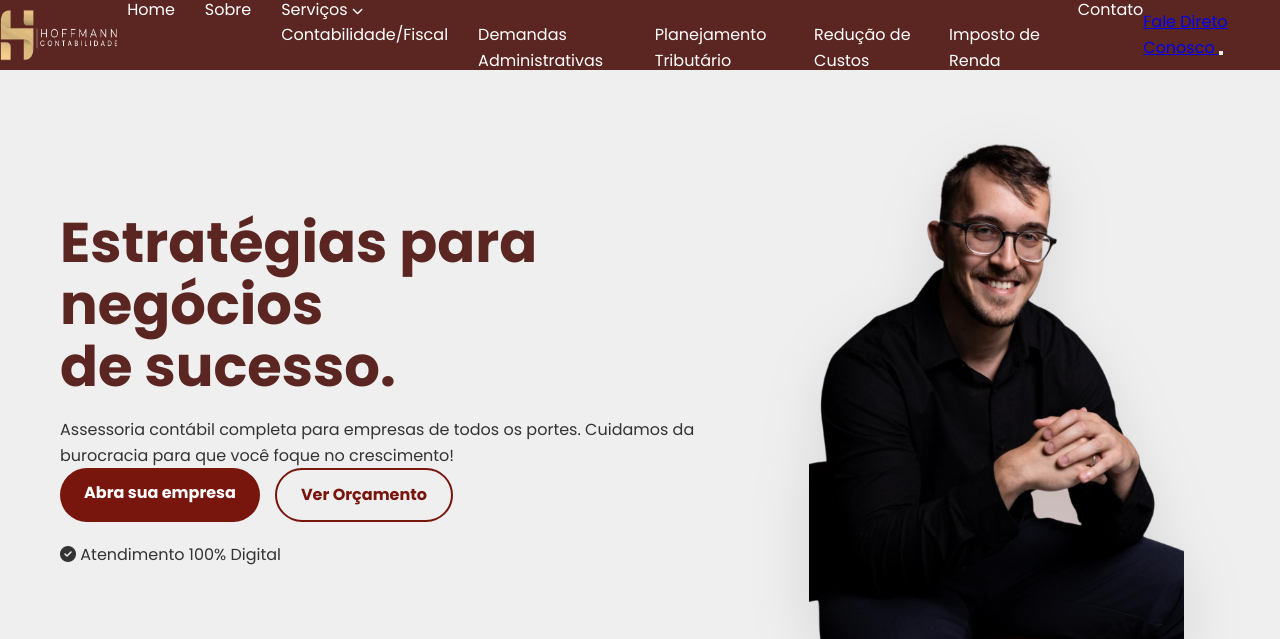
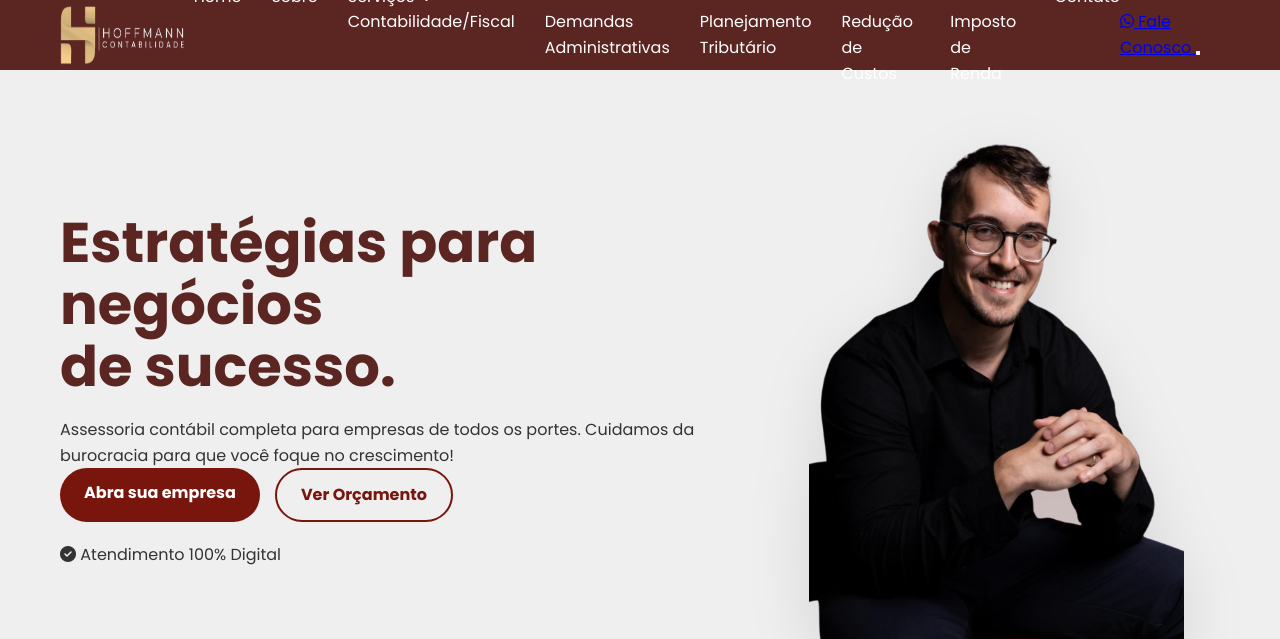
Before and after one commit to Kelvin-Luis-Dev/hoffmancontabilidade, a Flask app: page / in a window 1280 px wide. Shown: the top 639 px of the page. Run offline with Flask 2, Linux system fonts and the light colour scheme; some libraries are stand-ins or nearby versions.

Commit message:
Update base.html

```diff
--- a/templates/base.html
+++ b/templates/base.html
@@ -21,17 +21,17 @@
 </head>
 <body>
   <header class="site-header">
-    <div class="header-inner">
+    <div class="container header-inner">
       <a class="logo" href="{{ url_for('home') }}" aria-label="Página inicial">
-        <img src="{{ url_for('static', filename='img/logoenome.png') }}" alt="Hoffmann Contabilidade" height="52">
+        <img src="{{ url_for('static', filename='img/logoenome.png') }}" alt="Hoffmann Contabilidade" height="60">
       </a>
 
-      <nav id="main-nav" class="main-nav" role="navigation" aria-label="Menu principal">
+      <nav id="main-nav" class="main-nav">
         <ul>
           <li><a href="{{ url_for('home') }}" class="{% if request.endpoint == 'home' %}active{% endif %}">Home</a></li>
           <li><a href="{{ url_for('sobre') }}" class="{% if request.endpoint == 'sobre' %}active{% endif %}">Sobre</a></li>
           <li class="has-dropdown">
-            <a href="{{ url_for('servicos') }}">Serviços <i class="fas fa-chevron-down" style="font-size: 0.7em;"></i></a>
+            <a href="#">Serviços <i class="fas fa-chevron-down"></i></a>
             <ul class="dropdown">
               <li><a href="{{ url_for('servicos') }}#contabilidade-fiscal">Contabilidade/Fiscal</a></li>
               <li><a href="{{ url_for('servicos') }}#ir-pf-pj">Demandas Administrativas</a></li>
@@ -45,16 +45,15 @@
       </nav>
 
       <div class="header-actions">
-        <a href="https://wa.me/5547988187962" target="_blank" class="btn-header">
-          Fale Direto Conosco
+        <a href="https://wa.me/5547988187962" target="_blank" class="btn-whatsapp-header">
+          <i class="fab fa-whatsapp"></i> <span>Fale Conosco</span>
         </a>
-
-        <button id="nav-toggle" class="nav-toggle" aria-expanded="false" aria-controls="main-nav">
+        <button id="nav-toggle" class="nav-toggle">
           <span class="hamburger"></span>
         </button>
       </div>
     </div>
-  </header>
+</header>
 
   <main id="content">
     {% block content %}{% endblock %}
```
